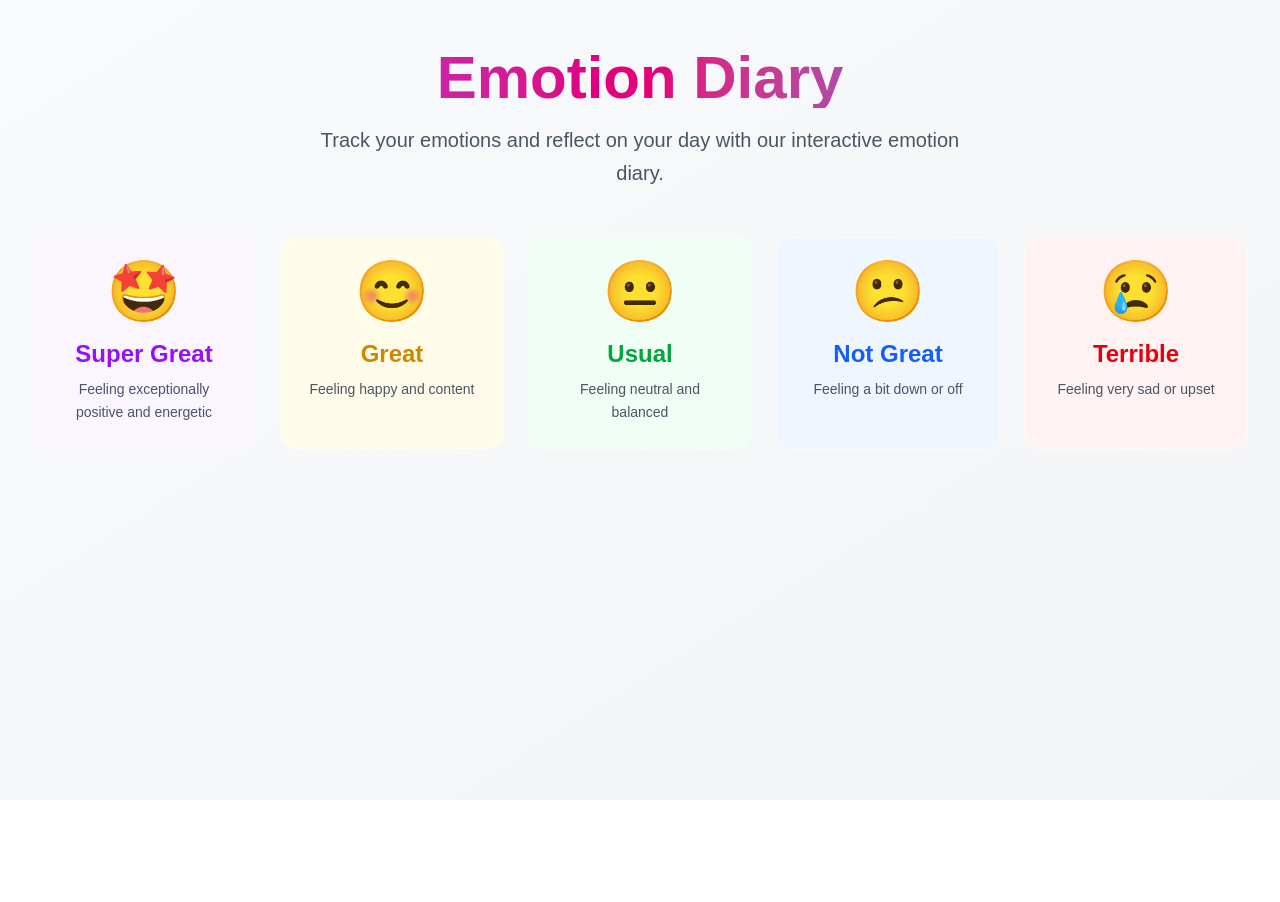
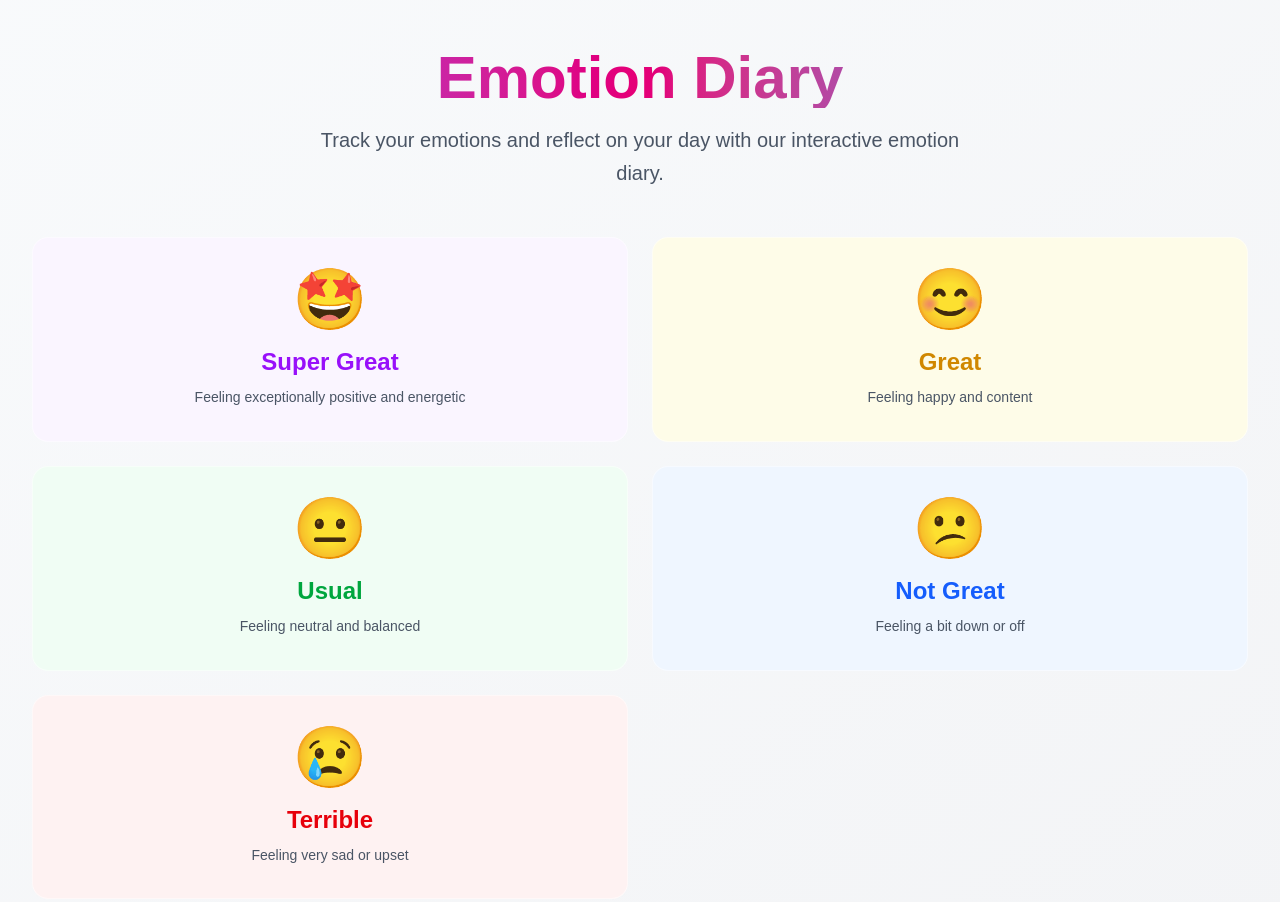
Before and after one commit to nada5un/emotion-diary-next, a Next.js app: page / in a window 1280 px wide. Shown: the top 902 px of the page. Before the commit the page ends 800 px from the top, so only its background shows below. Built offline with nearby package versions, Linux system fonts and the light colour scheme.

Commit message:
modify: adjust emotion grid layout to be dynamic based on emotion count

```diff
--- a/src/app/page.tsx
+++ b/src/app/page.tsx
@@ -81,16 +81,17 @@ function Home() {
             <div className="px-4 sm:px-6 lg:px-8 pb-12">
                 <div className="max-w-7xl mx-auto">
                     {/* Emotion Grid */}
-                    <div className="grid grid-cols-1 sm:grid-cols-2 lg:grid-cols-5 gap-6">
+                    <div
+                        className={`grid grid-cols-1 sm:grid-cols-2 lg:grid-cols-${
+                            emotions.length
+                        } gap-6`}
+                    >
                         {emotions.map((emotion) => {
                             return (
+                                // make each emotion a card with hover effects
                                 <div
                                     key={emotion.id}
-                                    className={`
-                    relative cursor-pointer transform transition-all duration-300 ease-out hover:scale-102 hover:shadow-xl
-                    ${emotion.bgColor} rounded-2xl p-6 border border-white/50
-                    backdrop-blur-sm
-                  `}
+                                    className={`relative cursor-pointer transform transition-all duration-300 ease-out hover:scale-102 hover:shadow-xl ${emotion.bgColor} rounded-2xl p-6 lg:p-8 border border-white/50 backdrop-blur-sm`}
                                 >
                                     {/* Gradient Background Overlay */}
                                     <div
```
